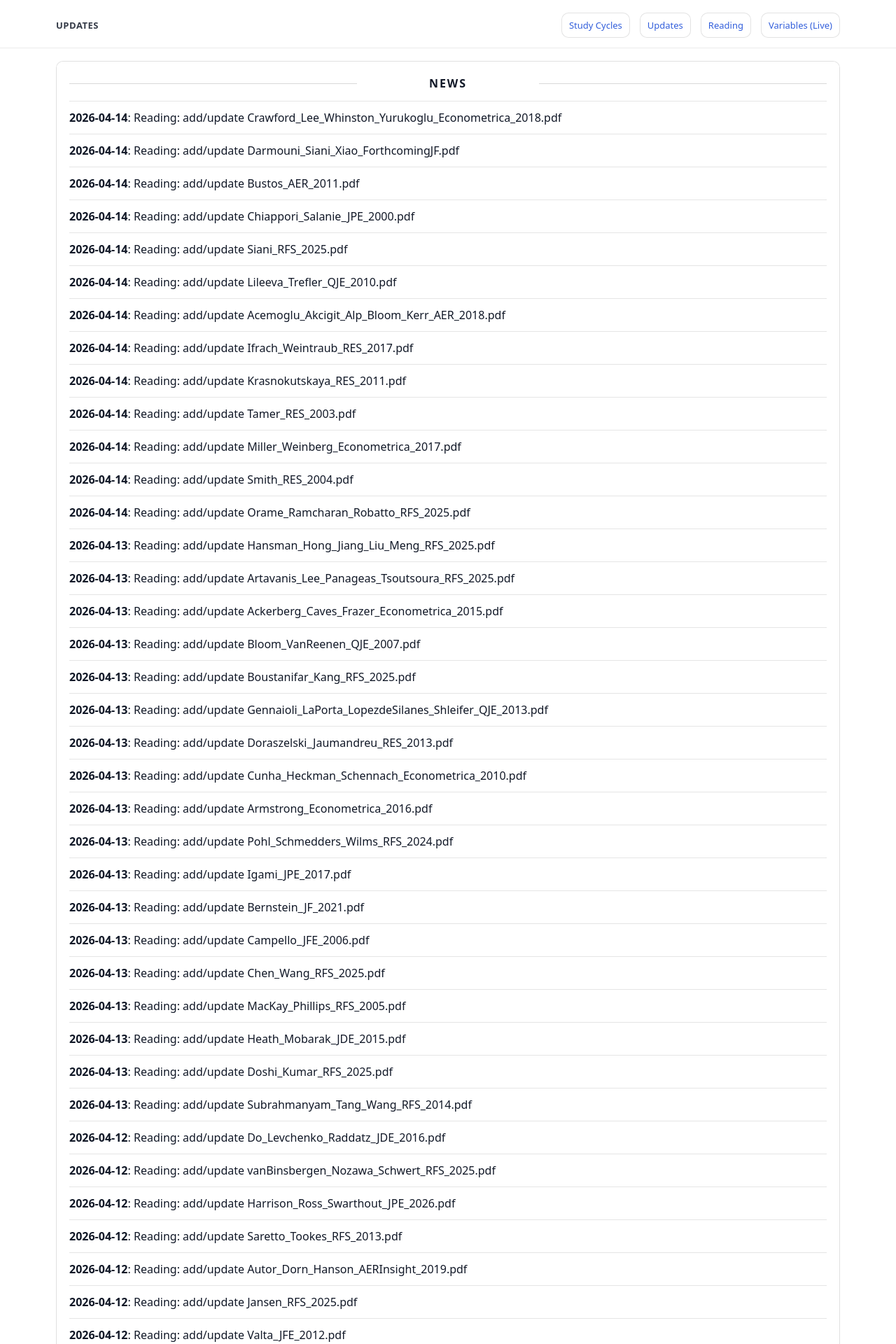
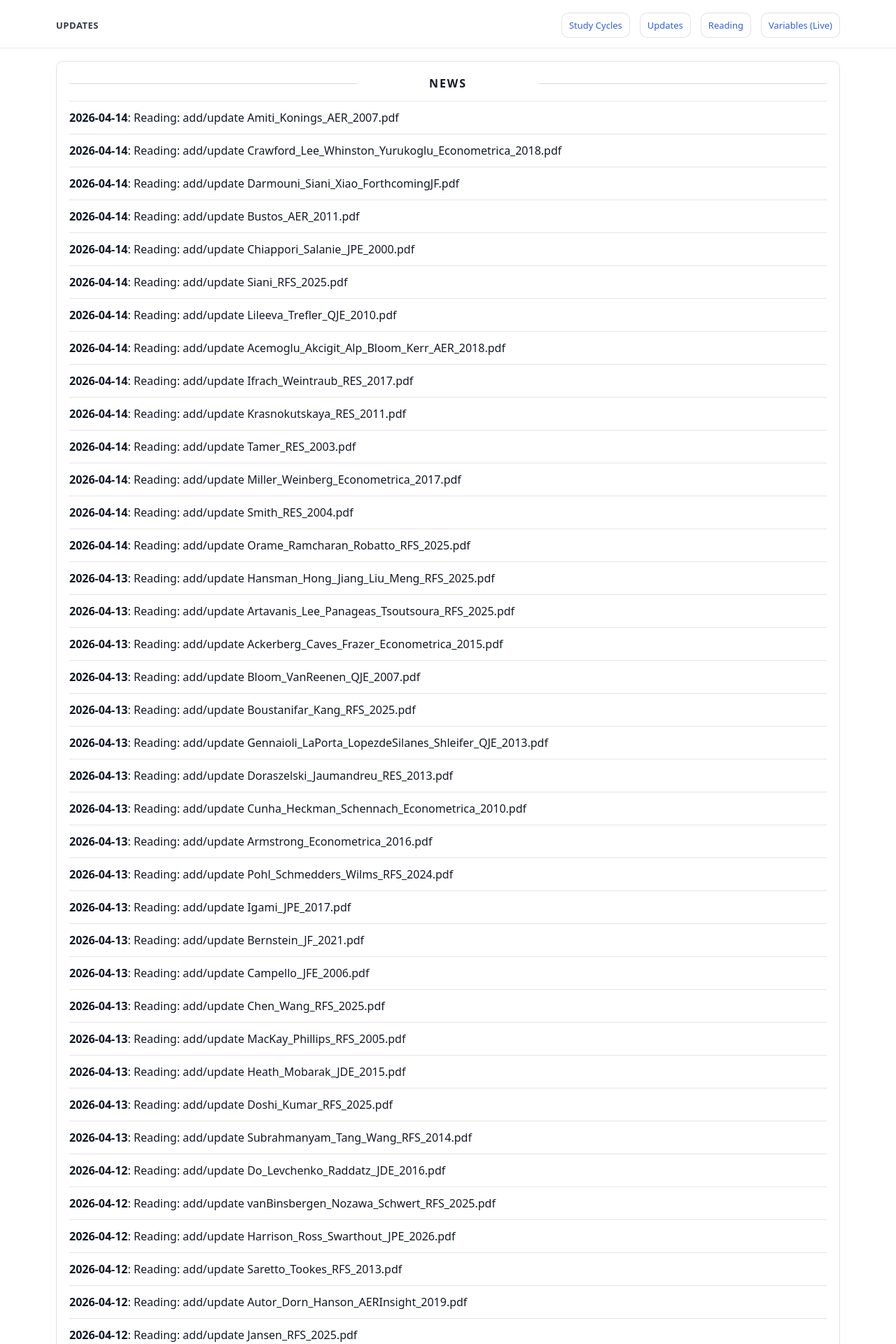
Before and after one commit to yaxinzn/study-archive, a Jekyll site: the page built from updates/index.md, in a window 1280 px wide. Shown: the top 1920 px of the page at 70% size. Built offline with Jekyll 4.4.1, drawn with Linux system fonts in a browser that asks for light colours; some of the changed text lies outside the part shown.

Commit message:
chore: update NEWS feed

```diff
--- a/_data/news.yml
+++ b/_data/news.yml
@@ -1,4 +1,7 @@
 # Auto-generated update history (sorted newest -> oldest). Do not edit manually.
+- ts: "1776165321"
+  date: "2026-04-14"
+  title: "Reading: add/update Amiti_Konings_AER_2007.pdf"
 - ts: "1776165109"
   date: "2026-04-14"
   title: "Reading: add/update Crawford_Lee_Whinston_Yurukoglu_Econometrica_2018.pdf"
```
